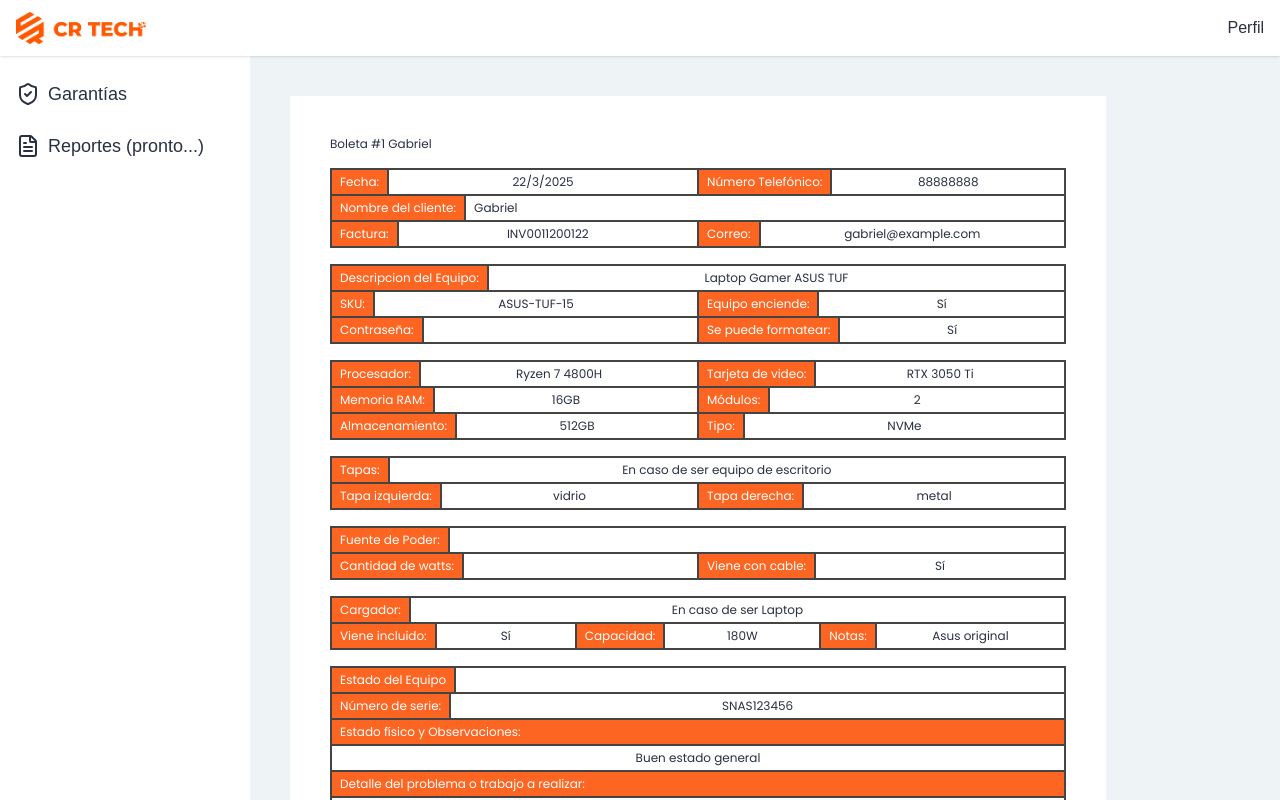
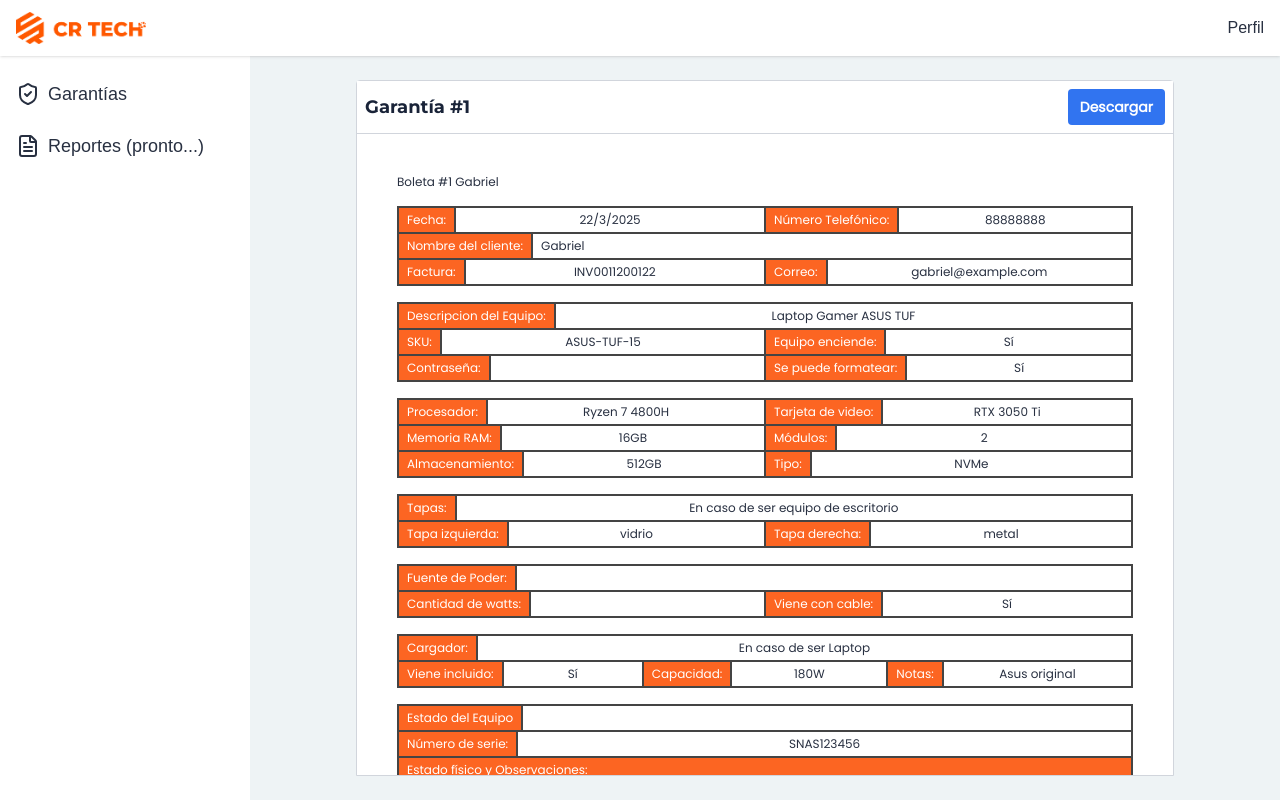
Before and after one commit to byronjvh/garantias, a Next.js app: page /dashboard/garantias/1 in a window 1280 px wide. Built offline with nearby package versions, Linux system fonts and the light colour scheme.

Commit message:
add: download function

```diff
--- a/app/dashboard/garantias/[id]/page.tsx
+++ b/app/dashboard/garantias/[id]/page.tsx
@@ -1,24 +1,46 @@
+"use client"
+
 import { warrantyList } from "@/app/data/WarrantyList"
 import Warranty from "./components/Warranty"
 import "./page.module.css"
+import PrimaryButton from "@/app/components/PrimaryButton"
+import html2pdf from "html2pdf.js"
+import { use } from "react"
 
 type Props = {
-    params: {
-        id: string
-    }
+    params: Promise<{ id: string }>;
     searchParams: Record<string, string | string[] | undefined>;
-}
+};
 
 
-export default async function WarrantyPage({ params }: Props) {
-    const { id } = await params
+export default function WarrantyPage({ params }: Props) {
+    const { id } = use(params)
     const warranty = warrantyList.find(el => el.id === Number(id))
 
+    const descargarPDF = async () => {
+        const sheet = document.getElementById("pdf")
+        if (!sheet) return
+
+        let opt = {
+            filename: `Garantía_${warranty?.nombre}.pdf`,
+            image: { type: "webp" as const, quality: 1 },
+            html2canvas: { scale: 3 },
+            jsPDF: { unit: "in", format: "letter", orientation: "portrait" as const }
+        };
+        html2pdf().set(opt).from(sheet).save()
+    }
 
     if (!warranty) return <>No hay Garantía</>
+
     return (
-        <main style={{ padding: 16 }}>
-            <Warranty id={id} warranty={warranty} />
-        </main>
+        <div className="mx-auto rounded-t h-[calc(100vh-56px)] flex flex-col min-h-0 border border-gray-300">
+            <div className="flex items-center justify-between bg-card-bg p-2 border-b border-gray-300">
+                <p className="font-title text-lg font-bold text-title-color">Garantía #{id}</p>
+                <PrimaryButton onClick={descargarPDF} text="Descargar" />
+            </div>
+            <div className="flex-1 min-h-0 overflow-y-auto">
+                <Warranty id={id} warranty={warranty} />
+            </div>
+        </div>
     );
 }
```
